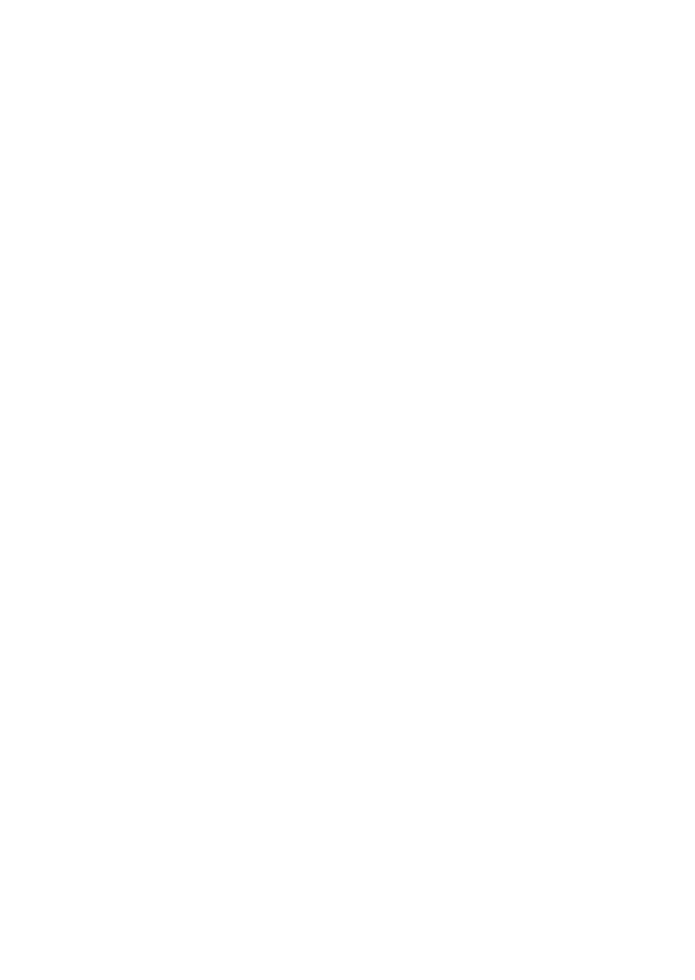
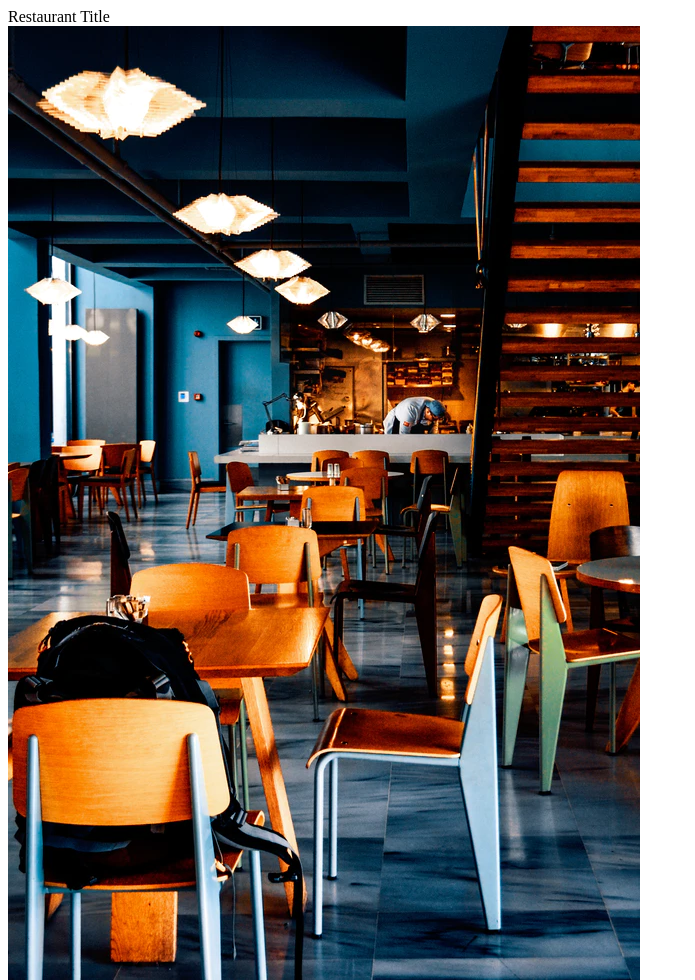
Before and after one commit to srirajbura16/restaurant-page, a website built with webpack: page dist/index.html in a window 1280 px wide. Shown: the whole page, without its empty margins (0-695 px from the left). Before the commit the page ends 800 px from the top, so only its background shows below. Built offline with nearby package versions, Linux system fonts and the light colour scheme; files whose address does not match are found by name.

Commit message:
implemented iniitalLoad module

```diff
--- a/src/index.js
+++ b/src/index.js
@@ -1 +1,5 @@
-console.log('console logged!!')
+import initialLoad from "./initial-load"
+
+console.log('hhihggsdfdsfdfdf')
+
+initialLoad()
--- /dev/null
+++ b/src/initial-load.js
@@ -0,0 +1,21 @@
+const initialLoad = () => {
+  const content = document.querySelector('#content')
+  const title = document.createElement('div')
+  const image = document.createElement('img')
+
+  //title
+  title.classList.add('title')
+  title.textContent = 'Restaurant Title'
+
+  //img
+  const imgContainer = document.createElement('div')
+  imgContainer.classList.add('img-container')
+  image.setAttribute('src', '/restaurant.webp')
+  imgContainer.appendChild(image)
+
+  //container
+  content.appendChild(title)
+  content.appendChild(imgContainer)
+}
+
+export default initialLoad
```
Also changed, not shown: dist/index.html, dist/main.js, restaurant.webp (added).
